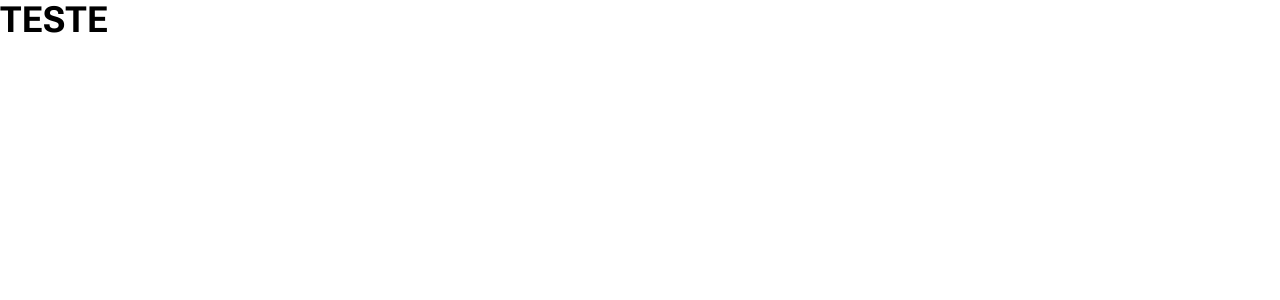
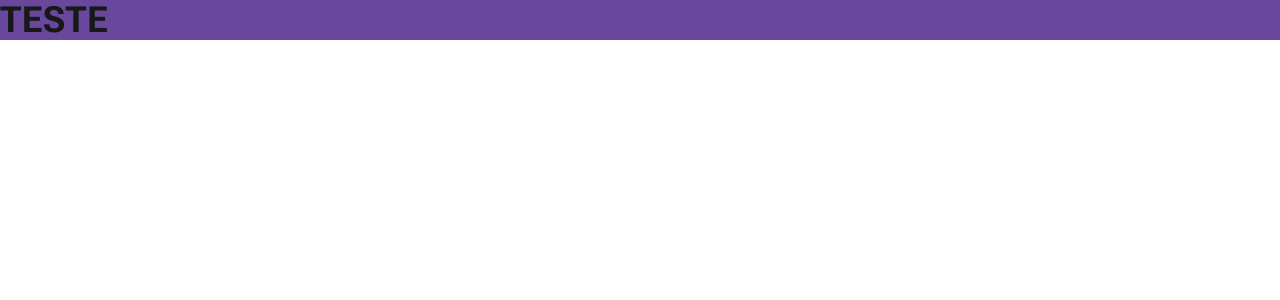
Before and after one commit to eosantos/page-notification, a Next.js app: page / in a window 1280 px wide. Shown: the top 300 px of the page. Built offline with nearby package versions, Linux system fonts and the light colour scheme.

Commit message:
added colors tailwindcss

```diff
--- a/src/app/page.tsx
+++ b/src/app/page.tsx
@@ -3,5 +3,9 @@ import React from 'react'
 // import { BellIcon, UserIcon } from '@heroicons/react/outline';
 
 export default function Home() {
-  return <h1 className="font-sans text-4xl font-bold">TESTE</h1>
+  return (
+    <h1 className="bg-violet-700 font-sans text-4xl font-bold opacity-90">
+      TESTE
+    </h1>
+  )
 }
--- a/tailwind.config.js
+++ b/tailwind.config.js
@@ -12,17 +12,23 @@ module.exports = {
       },
 
       colors: {
-        gray: {
-          50: '#bebebf',
-          100: '#eaeaea',
-          200: '#9e9ea0',
-          300: '#727275',
-          400: '#56565a',
-          500: '#2c2c31',
-          600: '#28282d',
-          700: '#1f1f23',
-          800: '#18181b',
-          900: '#121215',
+        violet: {
+          300: '#3F51B5',
+          500: '#7A5CA8',
+          700: '#593493',
+        },
+        orange: {
+          500: '#FF7F00',
+          700: '#ED6C02',
+        },
+        black: {
+          900: '#000000',
+        },
+        red: {
+          900: '#F44336',
+        },
+        green: {
+          900: '#4CAF50',
         },
       },
     },
```
